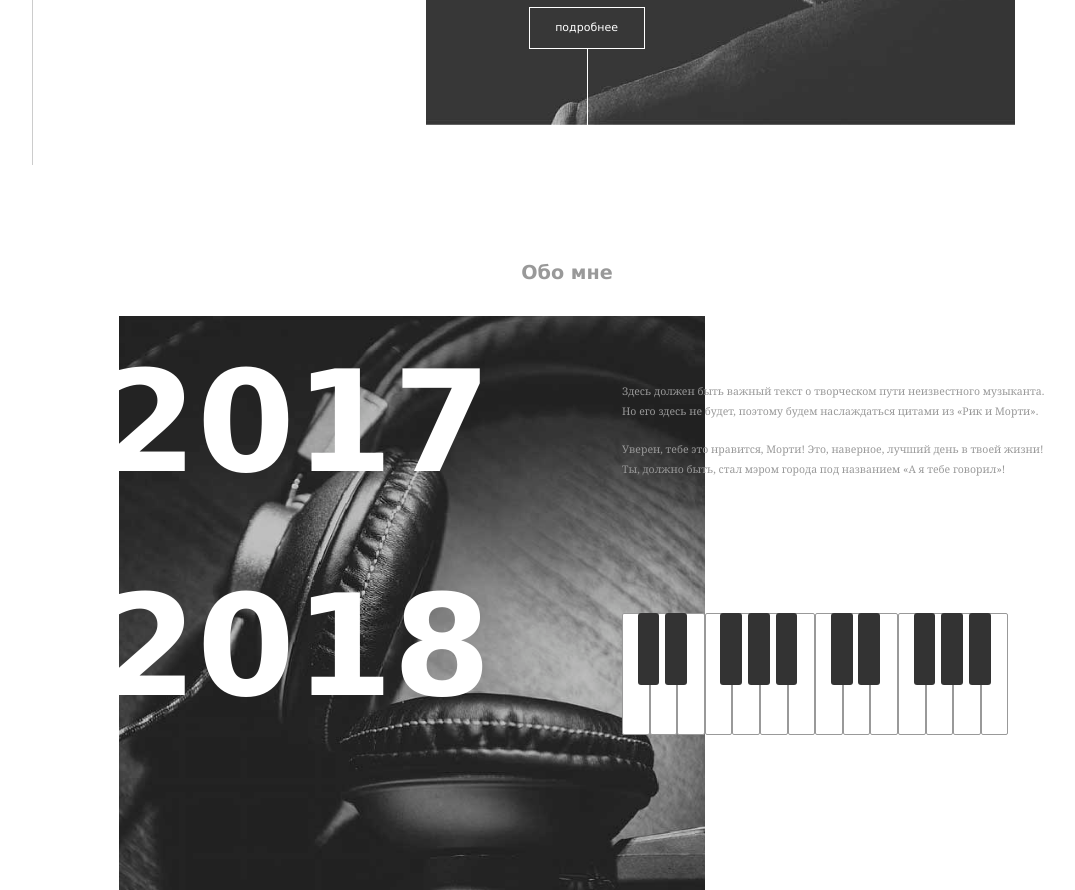
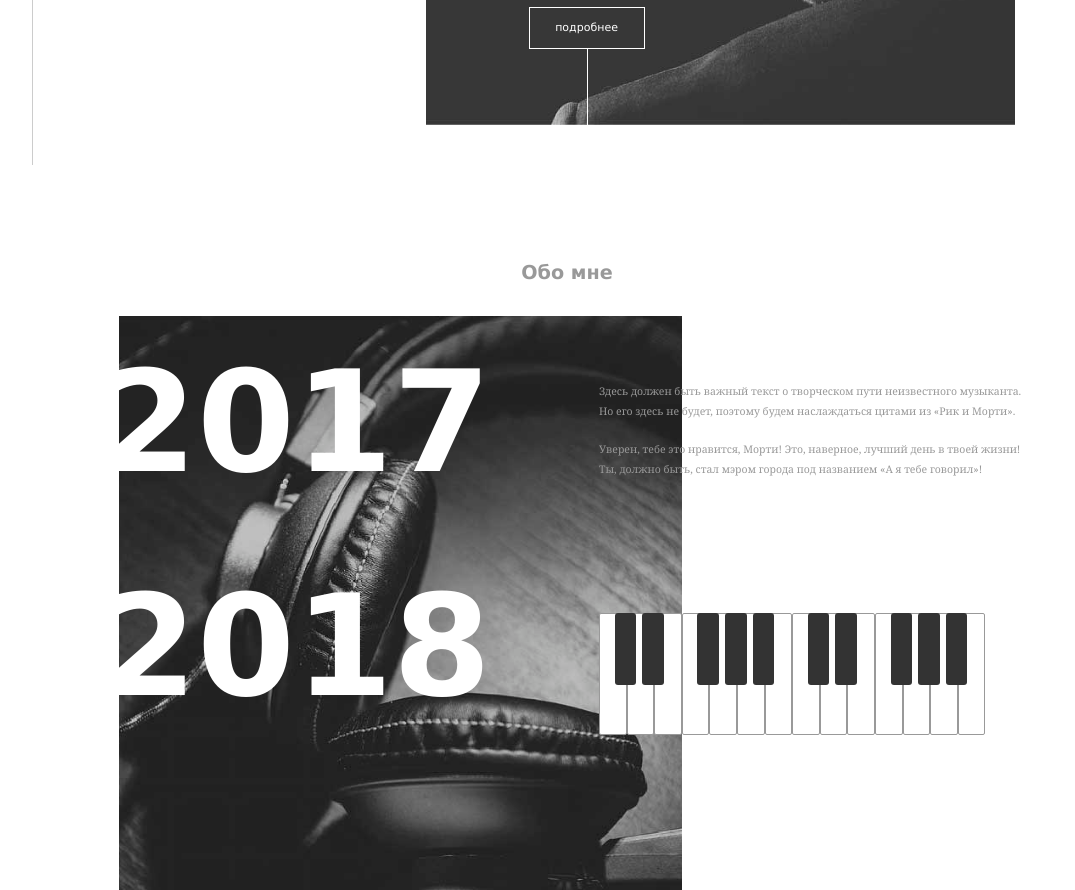
Before and after one commit to ovinov/music, a website: page index.html in a window 1280 px wide. Shown: the part 635-1525 px from the top of the page, without its empty margins (73-1148 px from the left). Drawn offline with Linux system fonts and the light colour scheme.

Commit message:
Update about.css

```diff
--- a/styles/about.css
+++ b/styles/about.css
@@ -11,7 +11,7 @@
     background-size:cover;
     background-position:center;
     height: 71.8vh;
-    width: 45.8vw;
+    width: 44vw;
     position: relative;
     top: 2vh;
     display: grid;
```
